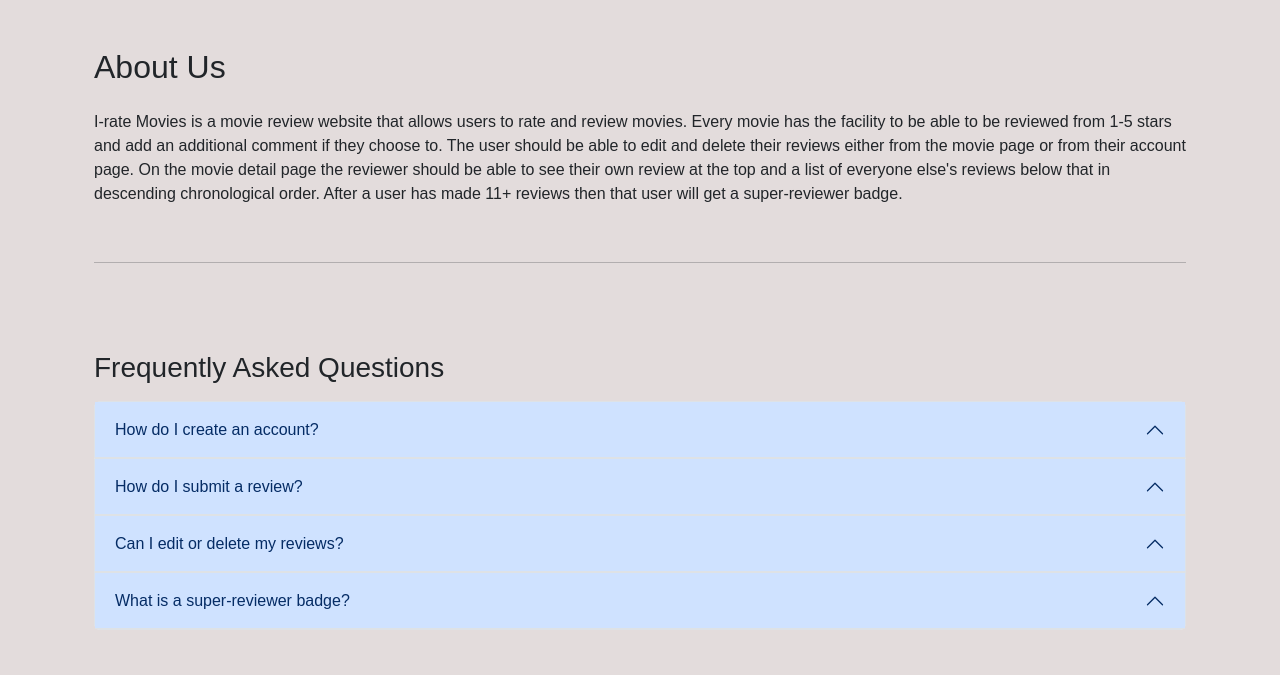
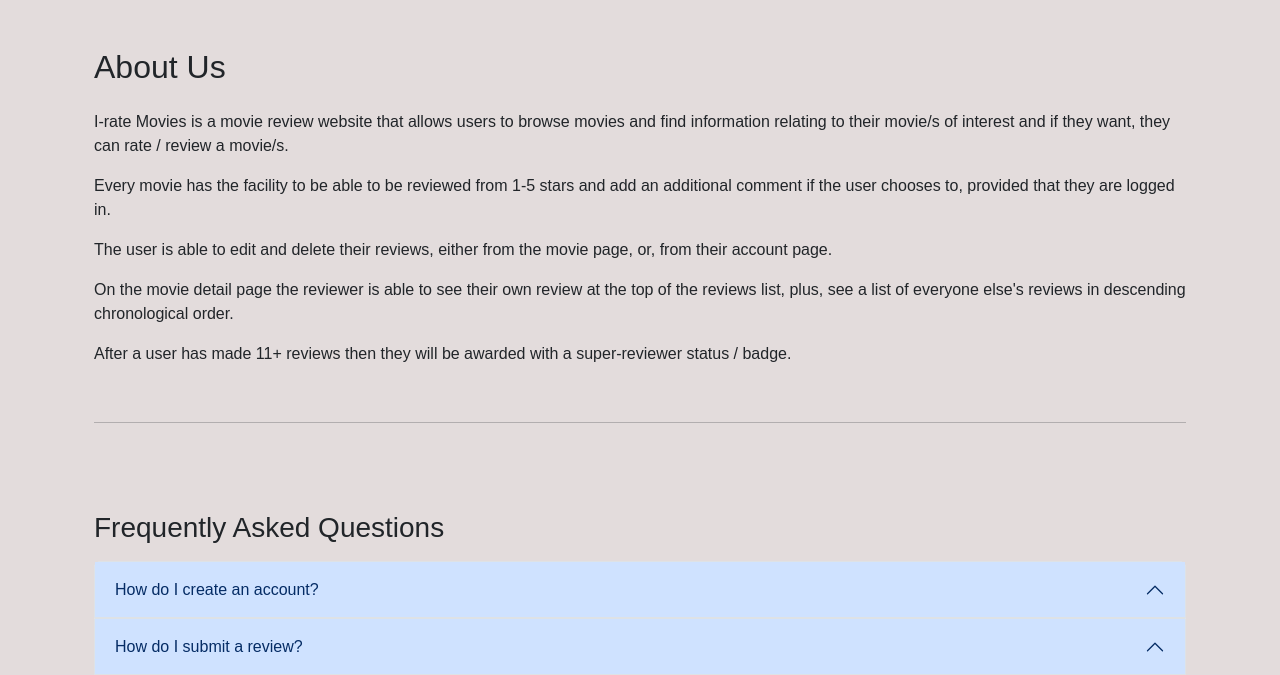
Before and after one commit to micstusmi/i-rate_movies, a PHP site: page /about_us.php in a window 1280 px wide. Shown: the part 57-732 px from the top of the page. Before the commit the page ends 685 px from the top, so only its background shows below. Run offline with PHP 8.4, Linux system fonts and the light colour scheme.

Commit message:
Minor readability amendments to the about us page.

```diff
--- a/about_us.php
+++ b/about_us.php
@@ -6,11 +6,11 @@ include(__DIR__ . "/includes/header.php");
 
 <div class="container mt-5">
     <h2 class="mb-4">About Us</h2>
-    <p>I-rate Movies is a movie review website that allows users to rate and review movies.
-        Every movie has the facility to be able to be reviewed from 1-5 stars and add an additional comment if they choose to.
-        The user should be able to edit and delete their reviews either from the movie page or from their account page.
-        On the movie detail page the reviewer should be able to see their own review at the top and a list of everyone else's reviews below that in descending chronological order.
-        After a user has made 11+ reviews then that user will get a super-reviewer badge.</p>
+    <p>I-rate Movies is a movie review website that allows users to browse movies and find information relating to their movie/s of interest and if they want, they can rate / review a movie/s.</p>
+        <p>Every movie has the facility to be able to be reviewed from 1-5 stars and add an additional comment if the user chooses to, provided that they are logged in.</p>
+        <p>The user is able to edit and delete their reviews, either from the movie page, or, from their account page.</p>
+        <p>On the movie detail page the reviewer is able to see their own review at the top of the reviews list, plus, see a list of everyone else's reviews in descending chronological order.</p>
+        <p>After a user has made 11+ reviews then they will be awarded with a super-reviewer status / badge.</p>
     </br>
     <hr>
     </br>
```
